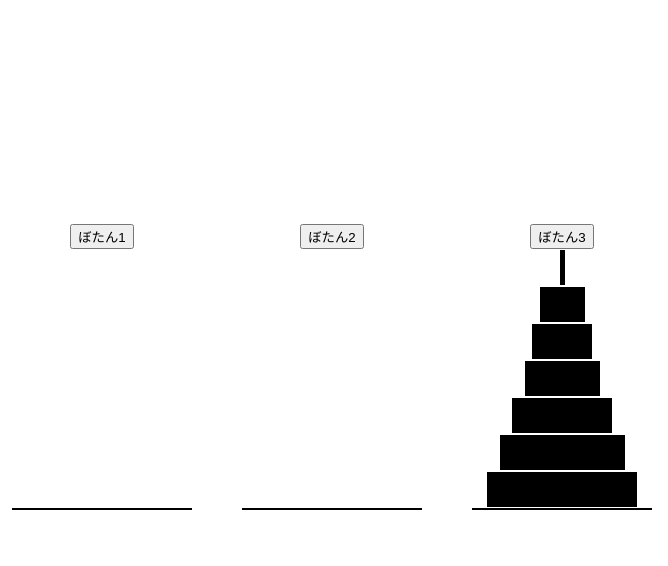
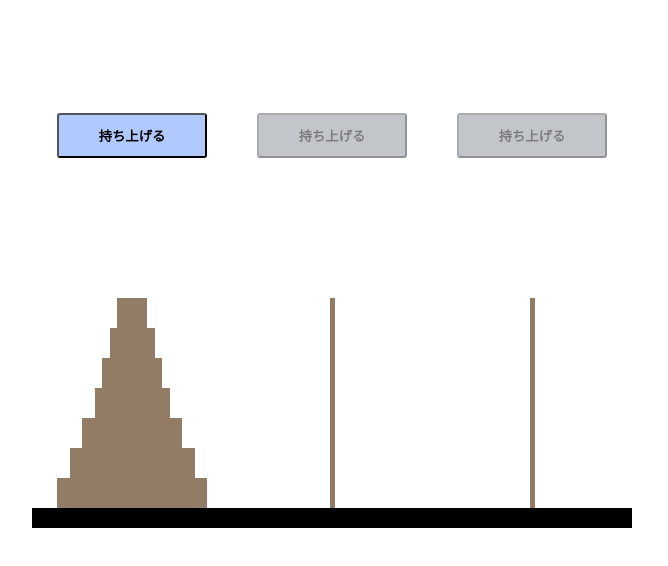
Before and after one commit to itsukiuchida/hanoi, a plain HTML site: page index.html in a window 1280 px wide. Shown: the whole page, without its empty margins (308-976 px from the left). Drawn offline with Linux system fonts and the light colour scheme.

Commit message:
あそべるようになってきた

```diff
--- a/index.html
+++ b/index.html
@@ -9,39 +9,42 @@
 <body>
 
 <div id="hanoi">
-  <div id="columnA">
-    <input type="button" id="leftBtn" value="ぼたん1">
-    <div class="bar" id="A1"></div>
-    <div class="bar" id="A2"></div>
-    <div class="bar" id="A3"></div>
-    <div class="bar" id="A4"></div>
-    <div class="bar" id="A5"></div>
-    <div class="bar" id="A6"></div>
-    <div class="bar" id="A7"></div>
+  <div id="leftArea">
+    <input type="button" class="pickUpBtn" id="leftBtn">
+    <div class="cell" id="LPickUp"></div>
+    <div class="cell" id="L1"></div>
+    <div class="cell" id="L2"></div>
+    <div class="cell" id="L3"></div>
+    <div class="cell" id="L4"></div>
+    <div class="cell" id="L5"></div>
+    <div class="cell" id="L6"></div>
+    <div class="cell" id="L7"></div>
 
   </div>
 
-  <div id="columnB">
-    <input type="button" id="centerBtn" value="ぼたん2">
-    <div class="bar" id="B1"></div>
-    <div class="bar" id="B2"></div>
-    <div class="bar" id="B3"></div>
-    <div class="bar" id="B4"></div>
-    <div class="bar" id="B5"></div>
-    <div class="bar" id="B6"></div>
-    <div class="bar" id="B7"></div>
+  <div id="centerArea">
+    <input type="button" class="pickUpBtn" id="centerBtn">
+    <div class="cell" id="CPickUp"></div>
+    <div class="cell" id="C1"></div>
+    <div class="cell" id="C2"></div>
+    <div class="cell" id="C3"></div>
+    <div class="cell" id="C4"></div>
+    <div class="cell" id="C5"></div>
+    <div class="cell" id="C6"></div>
+    <div class="cell" id="C7"></div>
 
   </div>
 
-  <div id="columnC">
-    <input type="button" id="rightBtn" value="ぼたん3">
-    <div class="bar" id="C1"></div>
-    <div class="bar" id="C2"></div>
-    <div class="bar" id="C3"></div>
-    <div class="bar" id="C4"></div>
-    <div class="bar" id="C5"></div>
-    <div class="bar" id="C6"></div>
-    <div class="bar" id="C7"></div>
+  <div id="rightArea">
+    <input type="button" class="pickUpBtn" id="rightBtn">
+    <div class="cell" id="RPickUp"></div>
+    <div class="cell" id="R1"></div>
+    <div class="cell" id="R2"></div>
+    <div class="cell" id="R3"></div>
+    <div class="cell" id="R4"></div>
+    <div class="cell" id="R5"></div>
+    <div class="cell" id="R6"></div>
+    <div class="cell" id="R7"></div>
 
   </div>
 </div>
--- a/script.js
+++ b/script.js
@@ -1,39 +1,133 @@
-hanoi = {
+let cells = {
     "left": [
-        document.getElementById("A1"),
-        document.getElementById("A2"),
-        document.getElementById("A3"),
-        document.getElementById("A4"),
-        document.getElementById("A5"),
-        document.getElementById("A6"),
-        document.getElementById("A7")
+        document.getElementById("LPickUp"),
+        document.getElementById("L7"),
+        document.getElementById("L6"),
+        document.getElementById("L5"),
+        document.getElementById("L4"),
+        document.getElementById("L3"),
+        document.getElementById("L2"),
+        document.getElementById("L1")
     ],
-    "cemter": [
-        document.getElementById("B1"),
-        document.getElementById("B2"),
-        document.getElementById("B3"),
-        document.getElementById("B4"),
-        document.getElementById("B5"),
-        document.getElementById("B6"),
-        document.getElementById("B7")
+    "center": [
+        document.getElementById("CPickUp"),
+        document.getElementById("C7"),
+        document.getElementById("C6"),
+        document.getElementById("C5"),
+        document.getElementById("C4"),
+        document.getElementById("C3"),
+        document.getElementById("C2"),
+        document.getElementById("C1")
     ],
     "right": [
-        document.getElementById("C1"),
-        document.getElementById("C2"),
-        document.getElementById("C3"),
-        document.getElementById("C4"),
-        document.getElementById("C5"),
-        document.getElementById("C6"),
-        document.getElementById("C7")
+        document.getElementById("RPickUp"),
+        document.getElementById("R7"),
+        document.getElementById("R6"),
+        document.getElementById("R5"),
+        document.getElementById("R4"),
+        document.getElementById("R3"),
+        document.getElementById("R2"),
+        document.getElementById("R1")
     ]
 }
+sizeList = ["5px", "30px", "45px", "60px", "75px", "100px", "125px", "150px",]
 
-a = ["5px", "30px", "45px", "60px", "75px", "100px", "125px", "150px",]
+let hanoiStatus = {
+    "left": [7,6,5,4,3,2,1],
+    "center": [],
+    "right": []
+}
 
-document.getElementById("C1").style.width = a[0]
-document.getElementById("C2").style.width = a[2]
-document.getElementById("C3").style.width = a[3]
-document.getElementById("C4").style.width = a[4]
-document.getElementById("C5").style.width = a[5]
-document.getElementById("C6").style.width = a[6]
-document.getElementById("C7").style.width = a[7]
+let pickUpStatus = null
+
+class PickUpButton {
+    constructor(area) {
+        this.dom = document.getElementById(`${area}Btn`)
+        this.dom.value = "持ち上げる"
+        this.dom.onclick = () => {
+            btnEvent(area)
+            render()
+        }
+    }
+
+    updateLabel(value) {
+        this.dom.value = value
+    }
+
+    active(isActive) {
+        this.dom.disabled = !isActive
+    }
+}
+
+// ボタンが押された時の処理
+// area: "left" or "center" or "right"
+function btnEvent(area) {
+    if (pickUpStatus === null) { // 持ち上げる動作
+        pickUpStatus = {
+            "area": area,
+            "size": hanoiStatus[area].pop()
+        }
+        for (let area of ["left", "center", "right"]) {
+            buttons[area].updateLabel("ここに落とす")
+            let isActive = hanoiStatus[area].length === 0 || pickUpStatus.size < hanoiStatus[area].at(-1)
+            buttons[area].active(isActive)
+        }
+    } else { // 落とす動作
+        hanoiStatus[area].push(pickUpStatus.size)
+        pickUpStatus = null
+        for (let area of ["left", "center", "right"]) {
+            buttons[area].updateLabel("持ち上げる")
+            let isActive = hanoiStatus[area].length !== 0
+            buttons[area].active(isActive)
+        }
+    }
+}
+
+buttons = {
+    "left": new PickUpButton("left"),
+    "center": new PickUpButton("center"),
+    "right": new PickUpButton("right")
+}
+
+
+buttons.left.active(true)
+buttons.center.active(false)
+buttons.right.active(false)
+
+// セルの場所と大きさを指定して、そのセルの大きさを変える
+// area: 列("left","center","right")
+// order: 上から何番目か(0～7) 0はピックアップ、上から順に1～7
+// size: セルのサイズ(0～7) 0は空(柱の太さ)、小さい順に1～7
+function updateCellSize(area, order, size) {
+    cells[area][order].style.width = sizeList[size]
+}
+
+
+
+function render() {
+    for (let area of ["left", "center", "right"]) {
+        for (let i=1; i<=7; i++) {
+            cells[area][i].style.width = sizeList[0]
+        }
+        for (let i=1; i<=hanoiStatus[area].length; i++) {
+            cells[area][i].style.width = sizeList[hanoiStatus[area][i-1]]
+        }
+        if (pickUpStatus !== null && pickUpStatus.area === area) {
+            cells[area][0].style.width = sizeList[pickUpStatus.size]
+        } else {
+            cells[area][0].style.width = "0px"
+        }
+
+    }
+}
+
+render()
+
+// for (let i=1 ; i<=7 ; i++) {
+//     updateCellSize("left",i,i)
+// }
+// for (let area of ["center", "right"]) {
+//     for (let i=1 ; i<=7 ; i++) {
+//         updateCellSize(area,i,0)
+//     }
+// }
--- a/style.css
+++ b/style.css
@@ -1,13 +1,13 @@
 #hanoi {
   display: flex;
   justify-content: center;
-  gap: 50px;
+  gap: 0px;
 }
 
-#columnA,
-#columnB,
-#columnC {
-  width: 180px;
+#leftArea,
+#centerArea,
+#rightArea {
+  width: 200px;
   height: 500px;
 
   display: flex;
@@ -15,11 +15,40 @@
   justify-content: flex-end;
   align-items: center;
 
-  border-bottom: 2px solid black;
+  border-bottom: 20px solid black;
 }
 
-.bar {
-  height: 35px;
-  background-color: black;
-  margin: 1px 0;
+.pickUpBtn {
+  height: 45px;
+  margin-bottom: 60px;
+  width: 150px;
+  display: inline-block;
+  padding: 0.5em 1em;
+  text-decoration: none;
+  border-radius: 3px;
+  font-weight: bold;
+  color: #000000;
+  background-color: #b0c9ff;
+  transition: .1s;
 }
+
+.pickUpBtn:active {
+  background-color: #709dff;
+}
+
+.pickUpBtn:disabled {
+  background-color: #c2c5ca;
+  color: #7e7e7e;
+}
+
+.cell {
+  height: 30px;
+  background-color: rgb(146, 124, 101);
+  margin: 0px;
+}
+
+#LPickUp,
+#CPickUp,
+#RPickUp {
+  margin-bottom: 50px;
+}
```
